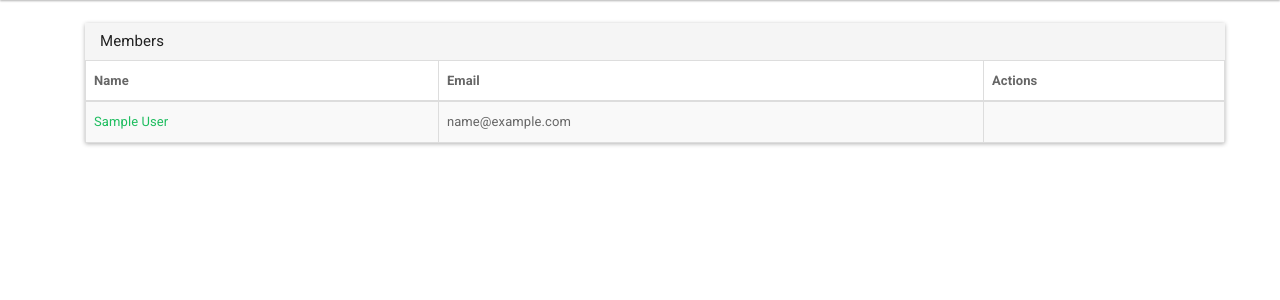
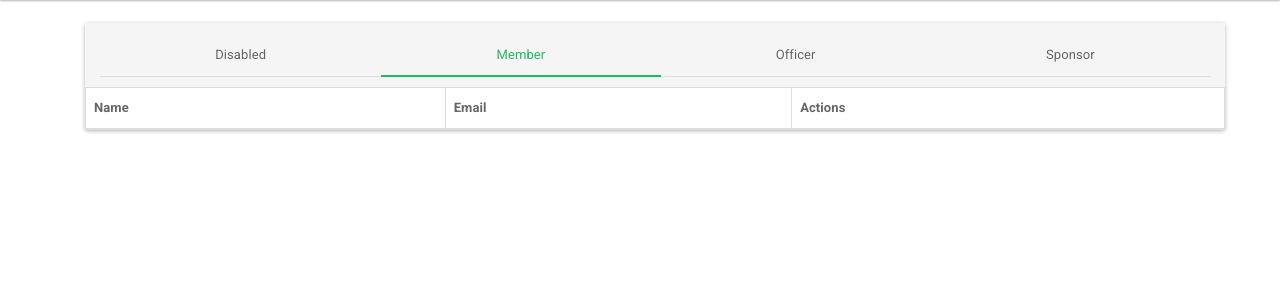
Before and after one commit to txcsmad/txcsmad.com, a Django app: template mad_web/templates/users/user_list.html in a window 1280 px wide. Shown: the part 64-364 px from the top of the page. Run offline with Django 3.2, Linux system fonts and the light colour scheme; the template is opened without the code that fills it: most values are stand-ins (such as "Sample title", 1, 10 or a date in 2020); lists and menus that the app fills with data are empty; some libraries are stand-ins or nearby versions.

Commit message:
Added tabs for the members list view

```diff
--- a/mad_web/static/css/project.min.css
+++ b/mad_web/static/css/project.min.css
@@ -1 +1 @@
-a{color:#1ebd5f}.match_parent_width,textarea{width:100%}textarea{min-width:100%;max-width:100%}input[type=text],select{width:100%}.alert-debug{background-color:#fff;border-color:#d6e9c6;color:#000}.alert-error{background-color:#f2dede;border-color:#eed3d7;color:#b94a48}.navbar-brand img{height:20px}.navbar-inverse{background-color:#1ebd5f;border-color:transparent}.navbar-inverse .navbar-collapse,.navbar-inverse .navbar-form{border-color:#1ebd5f}.navbar-inverse .navbar-nav>.active>a,.navbar-inverse .navbar-nav>.active>a:focus,.navbar-inverse .navbar-nav>.active>a:hover,.navbar-inverse .navbar-nav>.open>a,.navbar-inverse .navbar-nav>.open>a:focus,.navbar-inverse .navbar-nav>.open>a:hover{background-color:#0e6b34;color:#fff}@media (max-width:767px){.navbar-inverse .navbar-nav .open .dropdown-menu>li>a{color:#f2fff2}}.navbar-inverse .navbar-brand,.navbar-inverse .navbar-nav>li>a{color:#f2fff2}[hidden][style="display: block;"]{display:block!important}
+a{color:#1ebd5f}.match_parent_width,textarea{width:100%}textarea{min-width:100%;max-width:100%}input[type=text],select{width:100%}.alert-debug{background-color:#fff;border-color:#d6e9c6;color:#000}.alert-error{background-color:#f2dede;border-color:#eed3d7;color:#b94a48}.nav-tabs>li.active>a,.nav-tabs>li.active>a:focus,.nav-tabs>li.active>a:hover,.nav-tabs>li>a:hover{border:none;box-shadow:inset 0 -2px 0 #1ebd5f!important;color:#1ebd5f!important}.navbar-brand img{height:20px}.navbar-inverse{background-color:#1ebd5f;border-color:transparent}.navbar-inverse .navbar-collapse,.navbar-inverse .navbar-form{border-color:#1ebd5f}.navbar-inverse .navbar-nav>.active>a,.navbar-inverse .navbar-nav>.active>a:focus,.navbar-inverse .navbar-nav>.active>a:hover,.navbar-inverse .navbar-nav>.open>a,.navbar-inverse .navbar-nav>.open>a:focus,.navbar-inverse .navbar-nav>.open>a:hover{background-color:#0e6b34;color:#fff}@media (max-width:767px){.navbar-inverse .navbar-nav .open .dropdown-menu>li>a{color:#f2fff2}}.navbar-inverse .navbar-brand,.navbar-inverse .navbar-nav>li>a{color:#f2fff2}[hidden][style="display: block;"]{display:block!important}
--- a/mad_web/static/sass/project.scss
+++ b/mad_web/static/sass/project.scss
@@ -63,6 +63,20 @@ select {
 }
 
 ////////////////////////////////
+		//Tabs//
+////////////////////////////////
+
+.nav-tabs>li>a:hover,
+.nav-tabs>li.active>a,
+.nav-tabs>li.active>a:hover,
+.nav-tabs>li.active>a:focus {
+    border: none;
+    -webkit-box-shadow: inset 0 -2px 0 $primary !important;
+    box-shadow: inset 0 -2px 0 $primary !important;
+    color: $primary !important;
+}
+
+////////////////////////////////
 		//Navbar//
 ////////////////////////////////
 
--- a/mad_web/templates/users/user_list.html
+++ b/mad_web/templates/users/user_list.html
@@ -16,9 +16,31 @@
 
         <div class="panel panel-default">
             <div class="panel-heading">
-                <h1 class="panel-title">Members</h1>
+                <ul class="nav nav-tabs nav-justified" role="tablist">
+                    <li role="presentation">
+                        <a href="#disabled" aria-controls="profile" role="tab" data-toggle="tab">
+                            Disabled
+                        </a>
+                    </li>
+                    <li role="presentation" class="active">
+                        <a href="#member" aria-controls="home" role="tab" data-toggle="tab">
+                            Member
+                        </a>
+                    </li>
+                    <li role="presentation">
+                        <a href="#officer" aria-controls="profile" role="tab" data-toggle="tab">
+                            Officer
+                        </a>
+                    </li>
+                    <li role="presentation">
+                        <a href="#sponsor" aria-controls="profile" role="tab" data-toggle="tab">
+                            Sponsor
+                        </a>
+                    </li>
+                </ul>
             </div>
             <div class="tab-content">
+                <div role="tabpanel" class="tab-pane" id="disabled">
                     <table class="table table-bordered table-striped sortable">
                         <thead>
                         <tr>
@@ -28,22 +50,76 @@
                         </tr>
                         </thead>
                         {% for user in user_list %}
+                            {% if user.is_disabled %}
                                 <tr>
                                     <td><a href="{% url 'users:detail' user.username %}">{{ user.full_name }}</a></td>
                                     <td>{{ user.email }}</td>
-                            <td>
-                                {#                                <form class="btn-toolbar" method="post">#}
-                                {#                                    <button#}
-                                {#                                            type="submit"#}
-                                {#                                            class="btn btn-danger"#}
-                                {#                                            name="delete">#}
-                                {#                                        Delete#}
-                                {#                                    </button>#}
-                                {#                                </form>#}
-                            </td>
+                                    <td></td>
                                 </tr>
+                            {% endif %}
                         {% endfor %}
                     </table>
+                </div>
+                <div role="tabpanel" class="tab-pane active" id="member">
+                    <table class="table table-bordered table-striped sortable">
+                        <thead>
+                        <tr>
+                            <th>Name</th>
+                            <th>Email</th>
+                            <th data-defaultsort="disabled">Actions</th>
+                        </tr>
+                        </thead>
+                        {% for user in user_list %}
+                            {% if user.is_member %}
+                                <tr>
+                                    <td><a href="{% url 'users:detail' user.username %}">{{ user.full_name }}</a></td>
+                                    <td>{{ user.email }}</td>
+                                    <td></td>
+                                </tr>
+                            {% endif %}
+                        {% endfor %}
+                    </table>
+                </div>
+                <div role="tabpanel" class="tab-pane" id="officer">
+                    <table class="table table-bordered table-striped sortable">
+                        <thead>
+                        <tr>
+                            <th>Name</th>
+                            <th>Email</th>
+                            <th data-defaultsort="disabled">Actions</th>
+                        </tr>
+                        </thead>
+                        {% for user in user_list %}
+                            {% if user.is_officer %}
+                                <tr>
+                                    <td><a href="{% url 'users:detail' user.username %}">{{ user.full_name }}</a></td>
+                                    <td>{{ user.email }}</td>
+                                    <td></td>
+                                </tr>
+                            {% endif %}
+                        {% endfor %}
+                    </table>
+                </div>
+                <div role="tabpanel" class="tab-pane" id="sponsor">
+                    <table class="table table-bordered table-striped sortable">
+                        <thead>
+                        <tr>
+                            <th>Name</th>
+                            <th>Email</th>
+                            <th data-defaultsort="disabled">Actions</th>
+                        </tr>
+                        </thead>
+                        {% for user in user_list %}
+                            {% if user.is_sponsor %}
+                                <tr>
+                                    <td><a href="{% url 'users:detail' user.username %}">{{ user.full_name }}</a></td>
+                                    <td>{{ user.email }}</td>
+                                    <td></td>
+                                </tr>
+                            {% endif %}
+                        {% endfor %}
+                    </table>
+                </div>
             </div>
         </div>
 
```
Also changed, not shown: mad_web/static/css/project.css (+8 -0 lines), mad_web/users/models.py (+21 -7 lines). Lines whose indentation alone changed are shown as unchanged.
